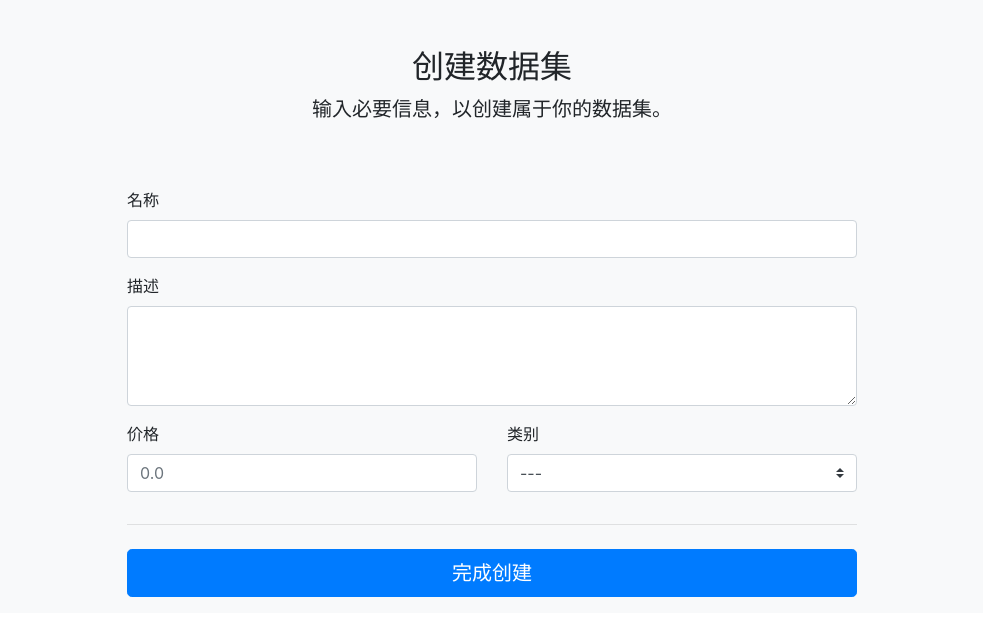
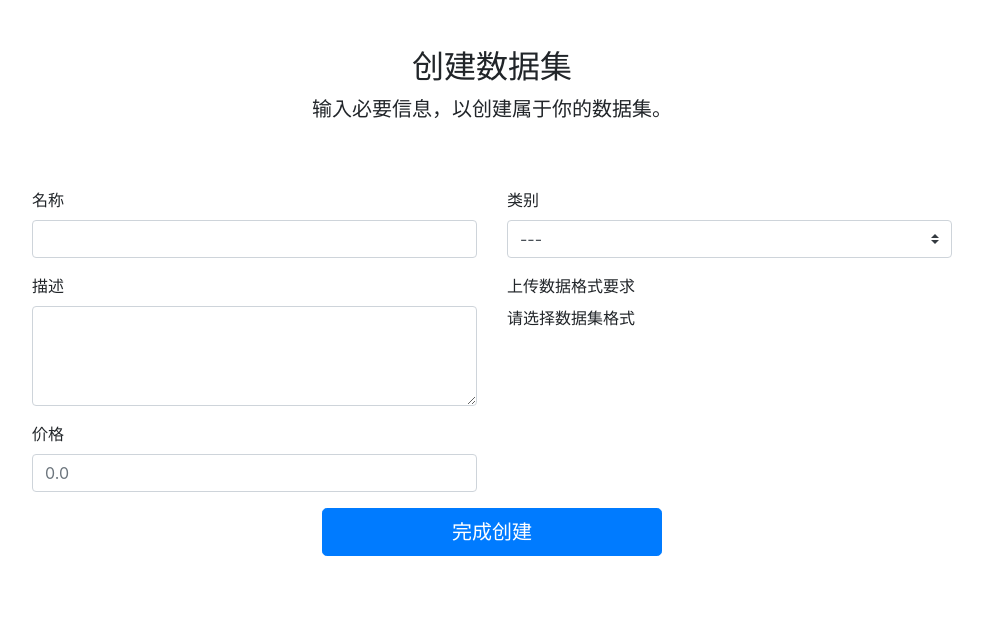
Before and after one commit to FingerBlack/DatasetContributionSystem, a Django app: page /dataset/create/ in a window 1280 px wide. Shown: the part 57-693 px from the top of the page, without its empty margins (148-1131 px from the left). Run offline with Django 3.2, Linux system fonts and the light colour scheme; the visitor is signed in with stand-in values (Sample User, id 1); some libraries are stand-ins or nearby versions.

Commit message:
修改创建任务前端

```diff
--- a/DatasetContributionSystem/dataset/templates/dataset/create.html
+++ b/DatasetContributionSystem/dataset/templates/dataset/create.html
@@ -22,21 +22,29 @@
             }, false)
         }())
     </script>
+    <script>
+        lastType = '';
+        function changeType(){
+            $("#format-" + lastType).hide();
+            $("#format-" + $("#datatype").val()).show();
+            lastType=$("#datatype").val();
+        }
+    </script>
 {% endblock %}
 
 {% block content %}
-    <div class="bg-light">
+    <div>
         <div class="container">
             <div class="py-5 text-center">
                 <h2>创建数据集</h2>
                 <p class="lead">输入必要信息，以创建属于你的数据集。</p>
             </div>
 
-            <div class="row">
-                <div class="col-md-2"></div>
-                <div class="col-md-8">
             <form class="needs-validation" novalidate="" method="POST">
                 {% csrf_token %}
+                <div class="row">
+                    <div class="col-md-1"></div>
+                    <div class="col-md-5">
                         <div class="mb-3">
                             <label for="name">名称</label>
                             <input type="text" class="form-control" name="name" required="">
@@ -46,39 +54,62 @@
                         </div>
                         <div class="mb-3">
                             <label for="description">描述</label>
-                            <textarea style='height: 100' class="form-control" name="description" required=""></textarea>
+                            <textarea style='height: 100' class="form-control" name="description"
+                                required=""></textarea>
                             <div class="invalid-feedback">
                                 请输入数据集描述
                             </div>
                         </div>
-                        <div class="row">
-
-                            <div class="col-md-6 mb-3">
+                        <div class="mb-3">
                             <label for="price">价格</label>
-                                <input type="number" step='0.1' min='0.0' class="form-control" name="price" placeholder="0.0" required="">
+                            <input type="number" step='0.1' min='0.0' class="form-control" name="price"
+                                placeholder="0.0" required="">
                             <div class="invalid-feedback">
                                 请输入数据集价格
                             </div>
                         </div>
-                            <div class="col-md-6 mb-3">
+                        <!--<hr class="mb-4">-->
+                    </div>
+                    <div class="col-md-5">
+                        <row>
+                            <div class="mb-3">
                                 <label for="datatype">类别</label>
-                                <select class="custom-select d-block w-100" name="datatype" required="">
+                                <select class="custom-select d-block w-100" name="datatype"
+                                   id="datatype" required="" onchange="changeType()">
                                     <option value="">---</option>
-                                    <option value="1">分类</option>
-                                    <option value="2">检测</option>
+                                    <option value="1">带标签的图片</option>
+                                    <option value="2">无标签的图片</option>
                                 </select>
                                 <div class="invalid-feedback">
-                                    请选择数据集类别
+                                    请选择数据类别
                                 </div>
                             </div>
+                            <div class="mb-3">
+                                <label for="datatype">上传数据格式要求</label>
+                                <div id="format-" style="">
+                                    请选择数据集格式
                                 </div>
-
-                        <hr class="mb-4">
+                                <div id="format-1" style="display:none">
+                                    <ul class="list-group">
+                                        <li class="list-group-item">上传文件要求为ZIP文件</li>
+                                        <li class="list-group-item">仅限JPG和TXT文件，JPG为图像，TXT为对应标签</li>
+                                        <li class="list-group-item">每个JPG应对应同名TXT文件</li>
+                                    </ul>
+                                </div>
+                                <div id="format-2" style="display:none">
+                                    <ul class="list-group">
+                                        <li class="list-group-item">上传文件要求为ZIP文件</li>
+                                        <li class="list-group-item">包含多张JPG</li>
+                                    </ul>
+                                </div>
+                            </div>
+                        </row>
+                    </div>
+                </div>
+                <div class="col-md-4 offset-4">
                     <button class="btn btn-primary btn-lg btn-block" type="submit">完成创建</button>
+                </div>
             </form>
         </div>
     </div>
-        </div>
-    </div>
-    <script src="form-validation.js"></script>
 {% endblock %}
```
Lines whose indentation alone changed are shown as unchanged.
